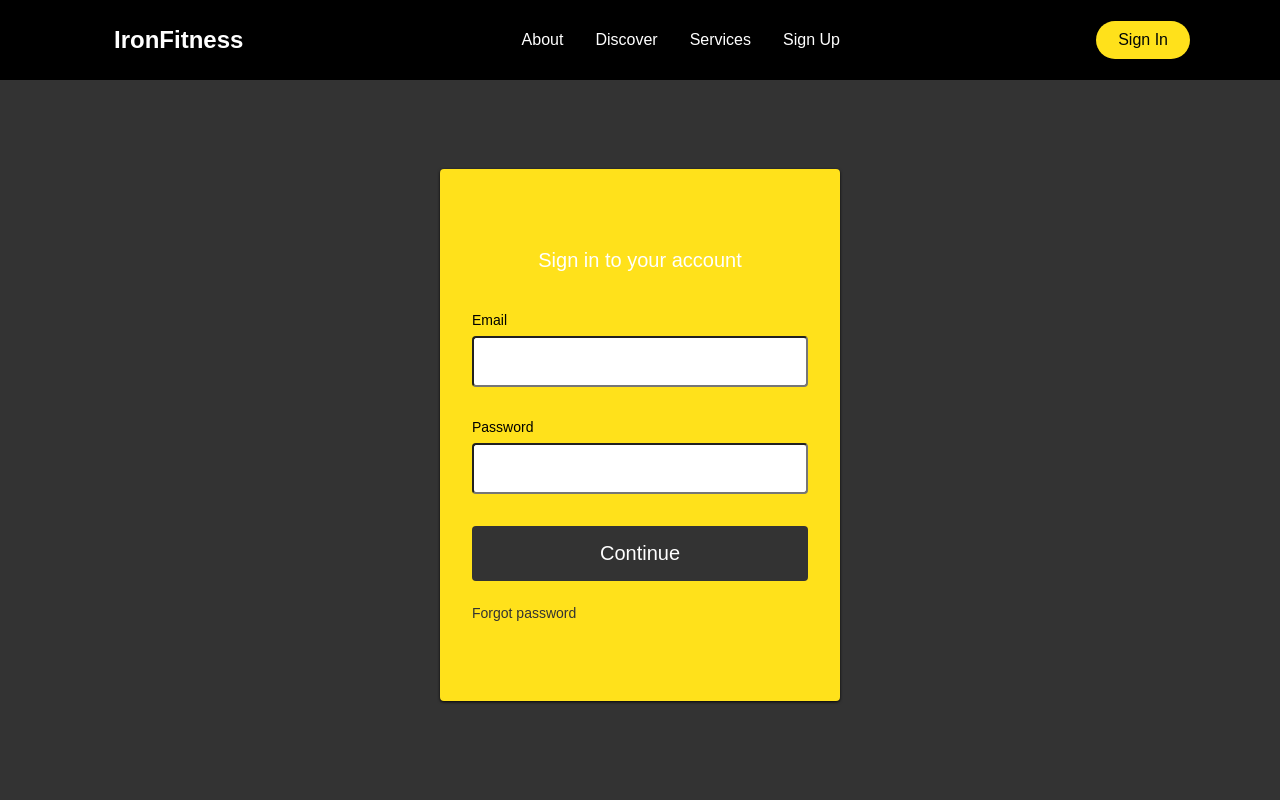
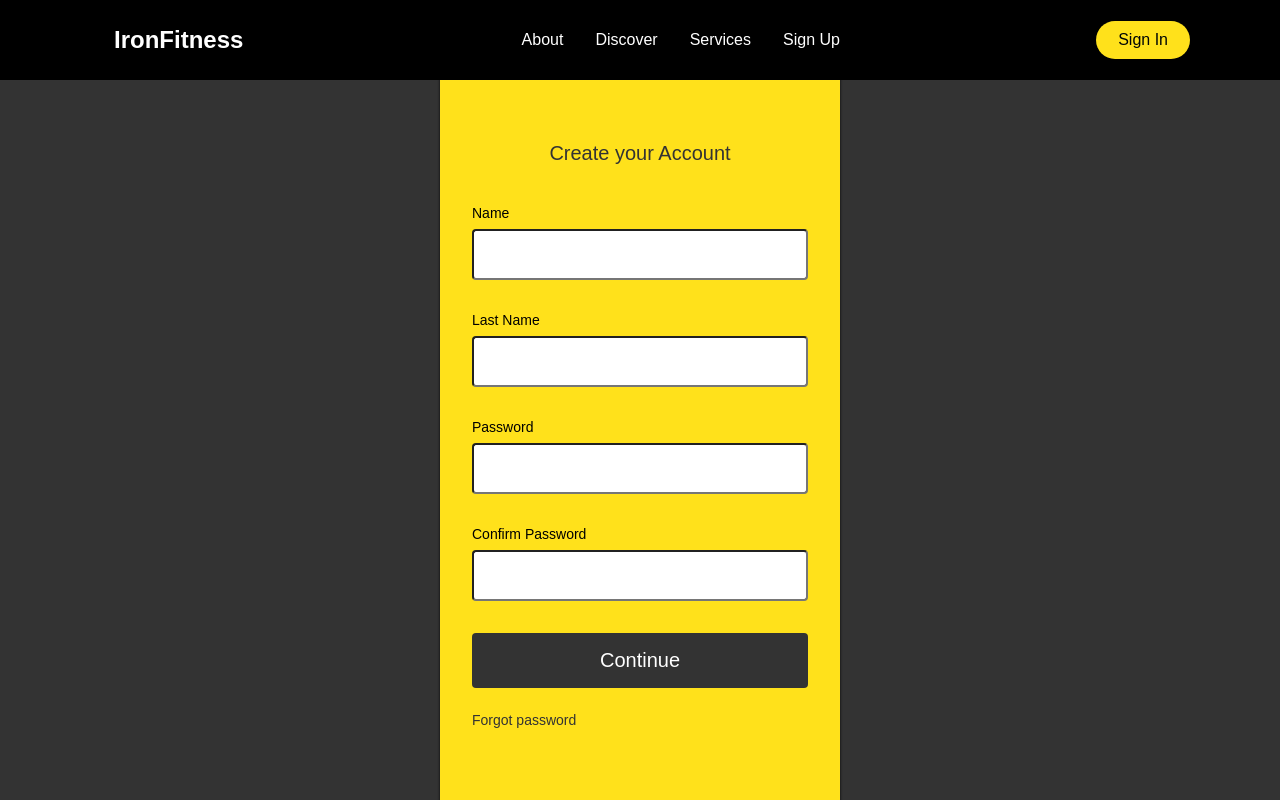
Before and after one commit to glozar-cglr/Ironfit-front, a React (Create React App) app: page /signup in a window 1280 px wide. Built offline with nearby package versions, Linux system fonts and the light colour scheme; a web font is replaced by a local one.

Commit message:
Landing v.4

```diff
--- a/src/components/ButtonElement.js
+++ b/src/components/ButtonElement.js
@@ -1,5 +1,6 @@
-import styled from 'styled-components'
-import {Link} from 'react-scroll'
+import styled from 'styled-components';
+import {Link} from 'react-router-dom';
+
 
 export const Button = styled(Link)`
     border-radius: 50px;
@@ -16,6 +17,7 @@ export const Button = styled(Link)`
     justify-content: center;
     align-items: center;
     transition: all 0.2s ease-in-out;
+    text-decoration: none;
 
     &:hover {
         transition: all 0.2s ease-in-out;
--- a/src/components/InfoSection/Data.js
+++ b/src/components/InfoSection/Data.js
@@ -45,6 +45,7 @@ export const homeobjThree = {
     headLine: 'Train Online of face to face',
     description: 'Lorem ipsum dolor sit amet, consectetur adipiscing elit, sed do eiusmod tempor incididunt ut labore et dolore magna aliqua. Ut enim ad minim veniam, quis nostrud exercitation ullamco laboris nisi ut aliquip ex ea commodo consequat.',
     buttonLabel: 'Start Now',
+    href: '/signup',
     imgStart: false,/* Para poner la columnas en orden inverso poner true*/
     img: img3,
     alt: 'Workout',
--- a/src/components/InfoSection/index.js
+++ b/src/components/InfoSection/index.js
@@ -4,7 +4,7 @@ import React from 'react';
 import { Button } from '../ButtonElement';
 import {InfoContainer, InfoWrapper, InfoRow, Column1, Column2, TextWrapper, TopLine, Heading, Subtitle, BtnWrap, ImgWrap, Img } from './InfoElements'
 
-const InfoSection = ({lightBg, id, imgStart, topLine, lightText, headLine, darkText, description, buttonLabel, img, alt, primary, dark, dark2}) => {
+const InfoSection = ({lightBg, id, imgStart, topLine, lightText, headLine, darkText, description, buttonLabel, img, alt, primary, dark, dark2, href}) => {
     return (
         <>
          <InfoContainer lightBg={lightBg} id={id}>
@@ -16,7 +16,7 @@ const InfoSection = ({lightBg, id, imgStart, topLine, lightText, headLine, darkT
                             <Heading lightText={lightText}>{headLine}</Heading>
                             <Subtitle darkText={darkText}>{description}</Subtitle>
                             <BtnWrap>
-                                <Button to="home"
+                                <Button to={href}
                                 smooth={true}
                                 duration={500}
                                 spy={true}
--- a/src/components/Signin/SigninElements.js
+++ b/src/components/Signin/SigninElements.js
@@ -73,7 +73,7 @@ export const Container = styled.div`
 
         export const FormH1 = styled.h1`
             margin-bottom: 40px;
-            color: #fff;
+            color: #333333;
             font-size: 20px;
             font-weight: 400;
             text-align: center;
--- a/src/components/Signup/SignupElements.js
+++ b/src/components/Signup/SignupElements.js
@@ -73,7 +73,7 @@ export const Container = styled.div`
 
         export const FormH1 = styled.h1`
             margin-bottom: 40px;
-            color: #fff;
+            color: #333333;
             font-size: 20px;
             font-weight: 400;
             text-align: center;
--- a/src/components/Signup/index.js
+++ b/src/components/Signup/index.js
@@ -9,11 +9,15 @@ const SignUp = () => {
                     <Icon to="/">IronFitness</Icon>
                     <FormContent>
                         <Form action="#">
-                            <FormH1>Sign in to your account</FormH1>
-                            <FormLabel htmlFor= 'for'>Email</FormLabel>
-                            <FormInput type='email' required />
+                            <FormH1>Create your Account</FormH1>
+                            <FormLabel htmlFor= 'for'>Name</FormLabel>
+                            <FormInput type='name' required />
+                            <FormLabel htmlFor= 'for'>Last Name</FormLabel>
+                            <FormInput type='lastname' required />
                             <FormLabel htmlFor= 'for'>Password</FormLabel>
                             <FormInput type='password' required />
+                            <FormLabel htmlFor= 'for'>Confirm Password</FormLabel>
+                            <FormInput type='confirm-password' required />
                             <FormButton type='submit'>Continue</FormButton>
                             <Text>Forgot password</Text>
                         </Form>
```
Also changed, not shown: 1 other file (tests, documents, lock files or other folders).
